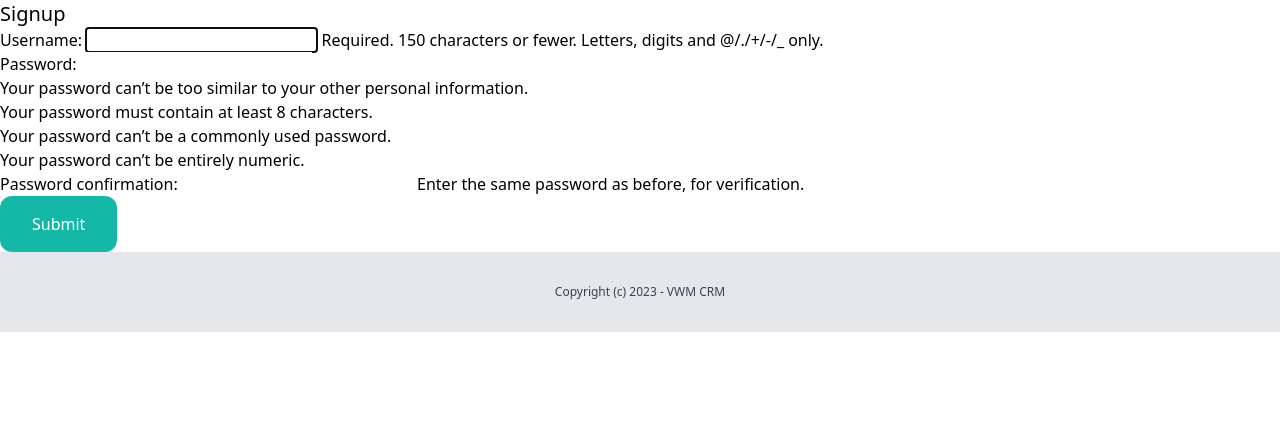
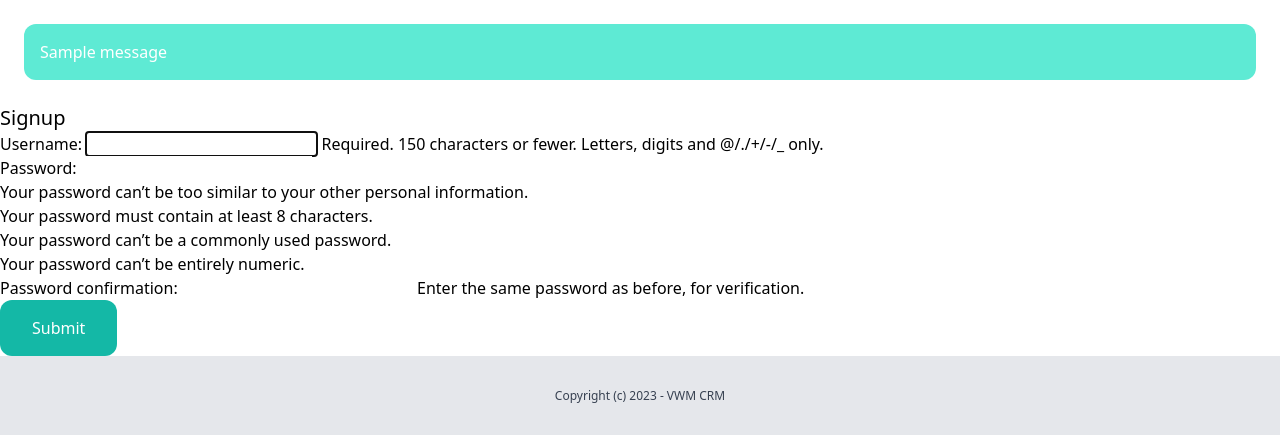
Before and after one commit to victormusembi11/Django-CRM, a Django app: page /accounts/signup/ in a window 1280 px wide. Shown: the part 72-507 px from the top of the page. Run offline with Django 4.2, Linux system fonts and the light colour scheme; tables that the repository leaves empty hold one stand-in row (values such as "Sample post"); one stand-in notice (Sample message) is shown; some libraries are stand-ins or nearby versions.

Commit message:
feat: display messages at top of page

```diff
--- a/templates/core/base.html
+++ b/templates/core/base.html
@@ -27,6 +27,16 @@
       </div>
     </nav>
 
+    {% if messages %}
+    <div class="py-6 px-6">
+      {% for message in messages %}
+      <div class="py-4 px-4 bg-teal-300 text-white rounded-xl">
+        {{ message }}
+      </div>
+      {% endfor %}
+    </div>
+    {% endif %}
+
     {% block content %}{% endblock content %}
 
     <footer class="py-8 text-center bg-gray-200">
```
